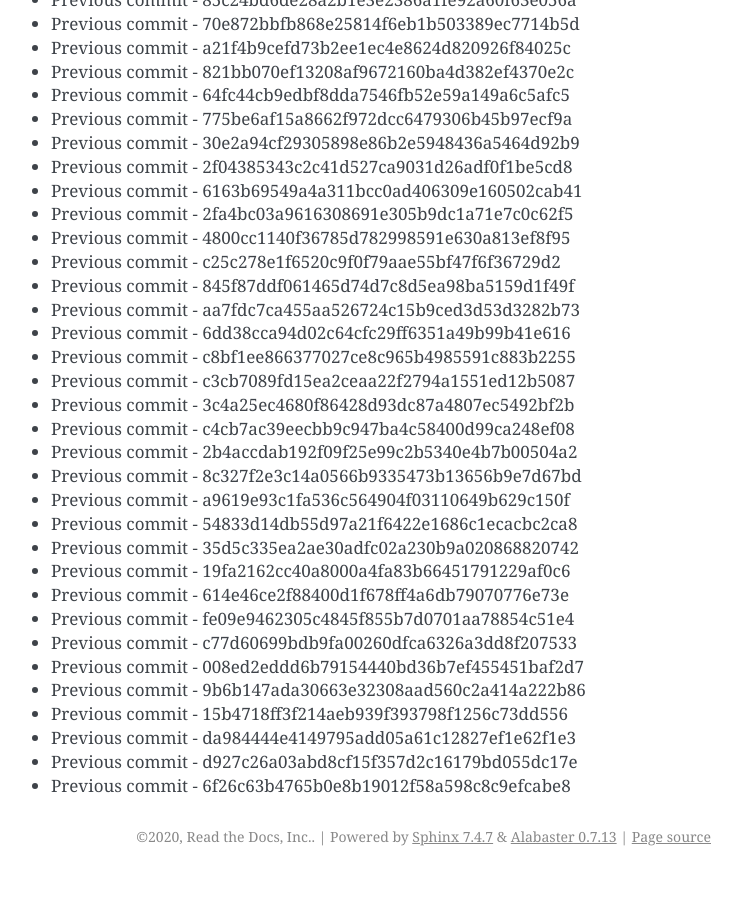
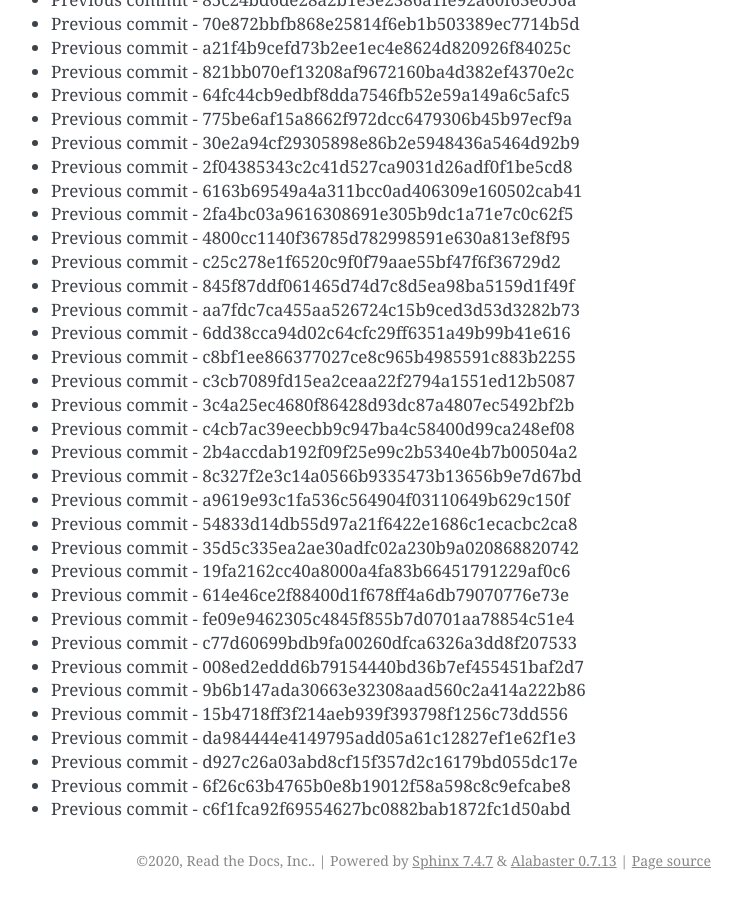
Before and after one commit to readthedocs/rtd-git-stresstest, a Sphinx documentation site: the page built from docs/updates.rst, in a window 1280 px wide and 900 px high, scrolled down 83754 px. Shown: the whole window, without its empty margins (399-1141 px from the left). Built offline with Sphinx 7.4.7, drawn with Linux system fonts in a browser that asks for light colours; before the commit the page ends 84630 px from its top, so only the background shows below that.

Commit message:
Generating commit from previous: c6f1fca92f69554627bc0882bab1872fc1d50abd

```diff
--- a/docs/updates.rst
+++ b/docs/updates.rst
@@ -3551,3 +3551,4 @@ It can be tested for any performance characteristics.
 * Previous commit - da984444e4149795add05a61c12827ef1e62f1e3
 * Previous commit - d927c26a03abd8cf15f357d2c16179bd055dc17e
 * Previous commit - 6f26c63b4765b0e8b19012f58a598c8c9efcabe8
+* Previous commit - c6f1fca92f69554627bc0882bab1872fc1d50abd
```
